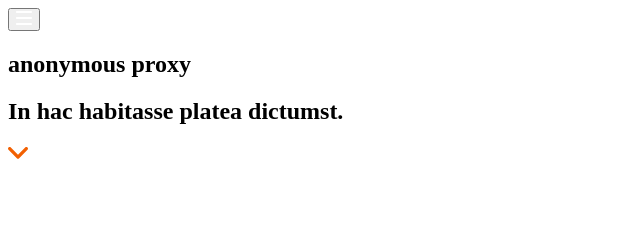
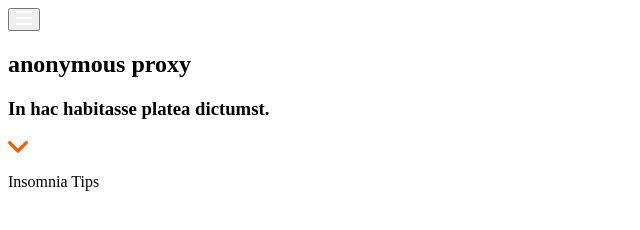
Before and after one commit to tanialopezab/M1-Revision, a website: page public/index.html in a window 1280 px wide. Shown: the whole page, without its empty margins (0-640 px from the left). Drawn offline with Linux system fonts and the light colour scheme.

Commit message:
start to create section article structure

```diff
--- a/public/index.html
+++ b/public/index.html
@@ -24,7 +24,7 @@
                 <div class="hero_container">
                      <h1 class="hero_title">anonymous proxy</h1>
 
-                     <h2 class="hero_subtitle"> In hac habitasse platea dictumst.</h2>
+                     <h3 class="hero_subtitle"> In hac habitasse platea dictumst.</h3>
 
                 </div>
                 <!-- boton bola enlace con la seccion article -->
@@ -36,6 +36,9 @@
 
                 </div>
             </section>
+            <section class="page_article">
+                <p>Insomnia Tips</p>
+            </section>
         </main>
     </body>
 
```
Also changed, not shown: _src/templates/partials/_article.html (+11 -0 lines), _src/templates/partials/_hero.html (+1 -1 lines).
